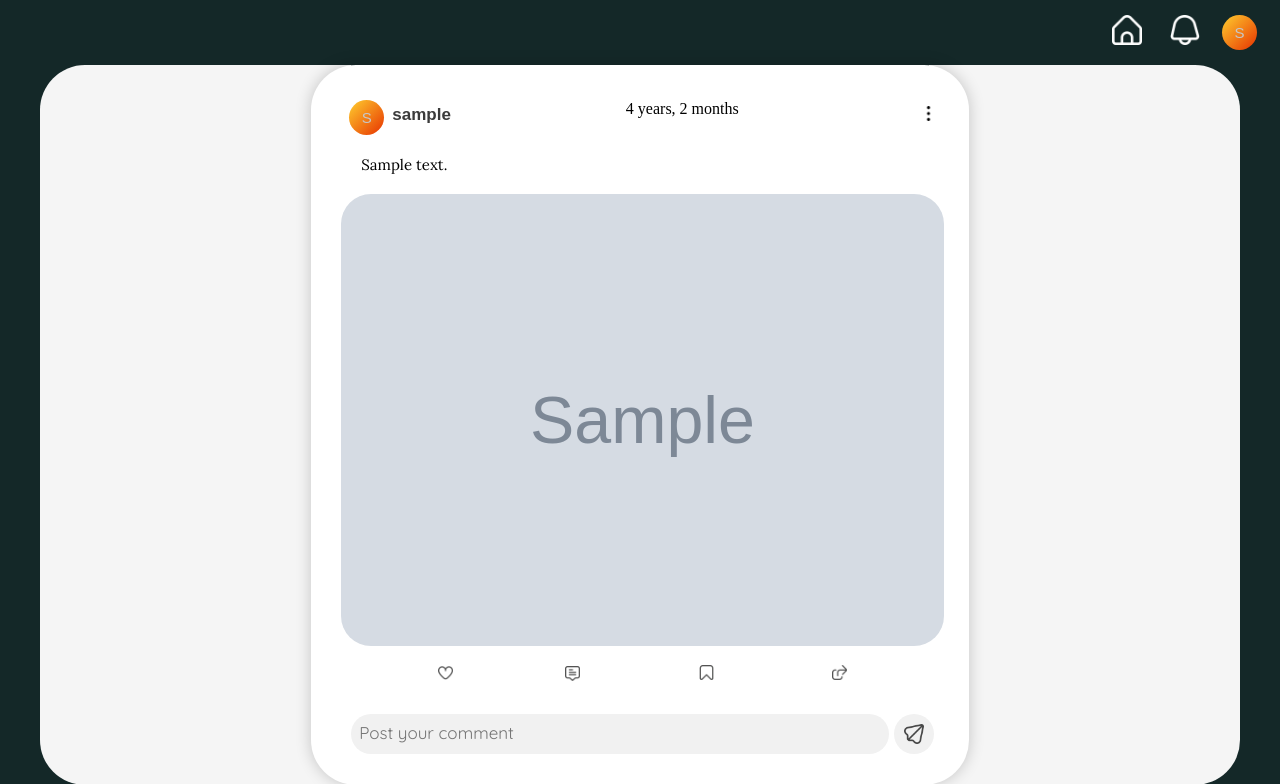
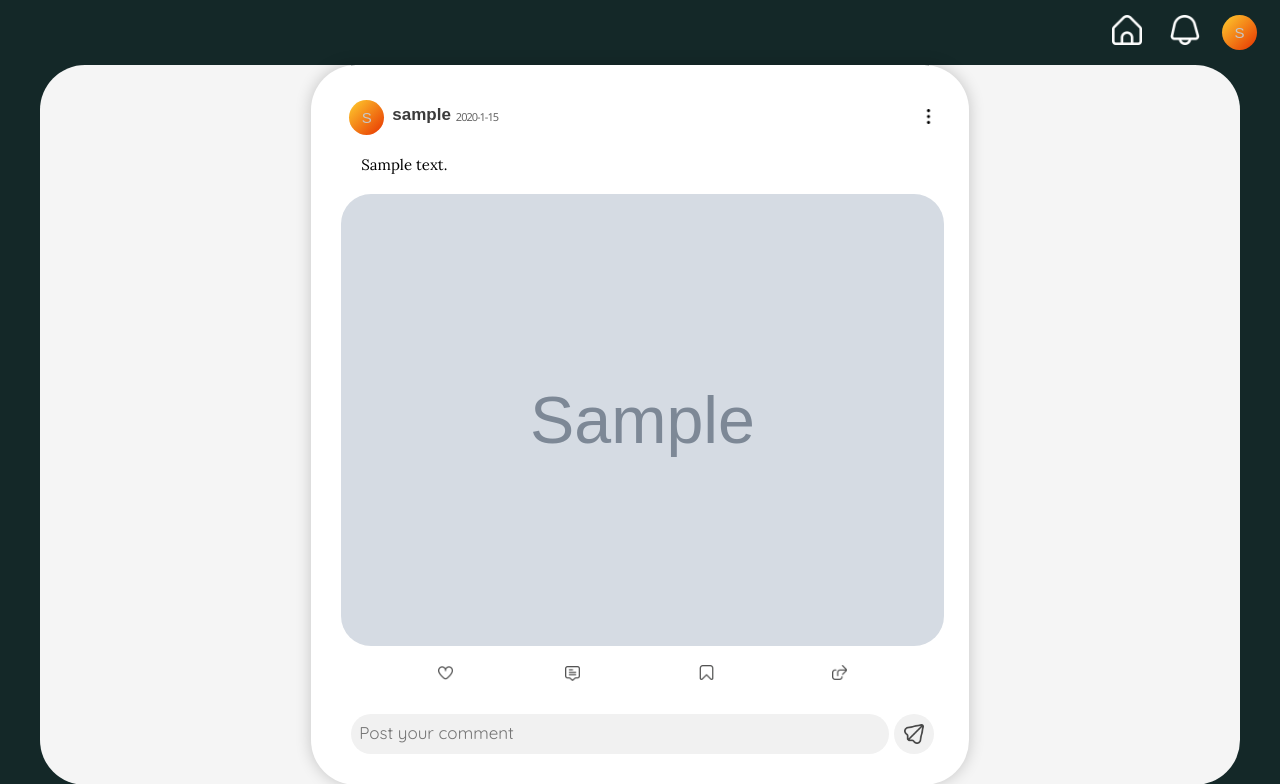
Before and after one commit to ishayana/Django-social-media, a Django app: a page that uses userprofile/templates/userprofile/include/post.html in a window 1280 px wide. Shown: the top 784 px of the page. Run offline with Django 4.2, Linux system fonts and the light colour scheme; a user stored in the database is signed in; tables that the repository leaves empty hold one stand-in row (values such as "Sample post"); grey boxes marked "Sample" are stand-in pictures; some web fonts are replaced.

Commit message:
add timesince tag on posts

```diff
--- a/userprofile/static/userprofile/css/post.css
+++ b/userprofile/static/userprofile/css/post.css
@@ -10,6 +10,7 @@ hr.post-line {
 .post-header-container{
     display: flex;
     justify-content: space-between;
+    align-items: center;
 }
 
 .author {
@@ -33,6 +34,16 @@ hr.post-line {
     font-size: 17px;
     position: relative;
     bottom: 3px;
+}
+
+.timesince{
+    margin: 0 0 2px 5px;
+    font-size: 11px;
+    font-family: 'Noto Sans', sans-serif;
+    color: #000000;
+    opacity: .6;
+    letter-spacing: -1px;
+
 }
 
 .dropbtn {
--- a/userprofile/templates/userprofile/include/post.html
+++ b/userprofile/templates/userprofile/include/post.html
@@ -2,6 +2,7 @@
     {% load static %}
     <link rel="stylesheet" href="{% static 'userprofile/css/post.css' %}" type="text/css">
 {% endblock %}
+{% load custom_filters %}
     <hr class="post-line" style="border: 0;
     height: 0;
     border-top: 1px solid rgba(0, 0, 0, 0.1);
@@ -12,8 +13,8 @@
             <div class="author">
                 <a href="{% url 'userprofile:profile' post.author.username %}" id="profile-btn" class="nav-icon">{{ post.author.username|slice:":1"|upper }}</a>
                 <a href="{% url 'userprofile:profile' post.author.username %}" id="username-btn">{{ post.author.username }}</a>
+                <div class="timesince">{{ post.created | timesince_custom }}</div>
             </div>
-            <div>{{ post.created | timesince }}</div>
             <div class="dropdown">
             {% if request.user.id == post.author_id %}
                 <button class="dropbtn">
--- a/userprofile/templatetags/custom_filters.py
+++ b/userprofile/templatetags/custom_filters.py
@@ -1,3 +1,25 @@
 from django import template
 from django.utils import timezone
-from django.utils.timesince import timesince
+
+
+register = template.Library()
+
+@register.filter
+def timesince_custom(post_datetime):
+    local_pdatetime = timezone.localtime(post_datetime)
+    date_now = timezone.localtime(timezone.now())
+    difference_seconds = (date_now - local_pdatetime).total_seconds()
+    print(date_now, local_pdatetime)
+    if 1 < difference_seconds < 59:
+        return f"{int(difference_seconds)}s"
+    elif difference_seconds < 59 * 60:
+        remain_minutes = int(difference_seconds // 60)
+        return f"{remain_minutes}m"
+    elif difference_seconds < 24 * 3600:
+        remain_hours = int(difference_seconds // 3600)
+        return f"{remain_hours}h"
+    elif difference_seconds <= 100 * 24 * 60 * 60:
+        remain_days = int(difference_seconds // 60 // 60 // 24)
+        return f"{remain_days}d"
+    else:
+        return f'{local_pdatetime.year}-{local_pdatetime.month}-{local_pdatetime.day}'
--- a/userprofile/utils.py
+++ b/userprofile/utils.py
@@ -3,7 +3,7 @@ from PIL import Image
 import os
 
 
-def Resize_image(image, max_width=1000, max_height=1000):
+def Resize_image(image, max_width=1920, max_height=1080):
     img = Image.open(image)
     width, height = img.size
     # Calculate aspect ratio
```
